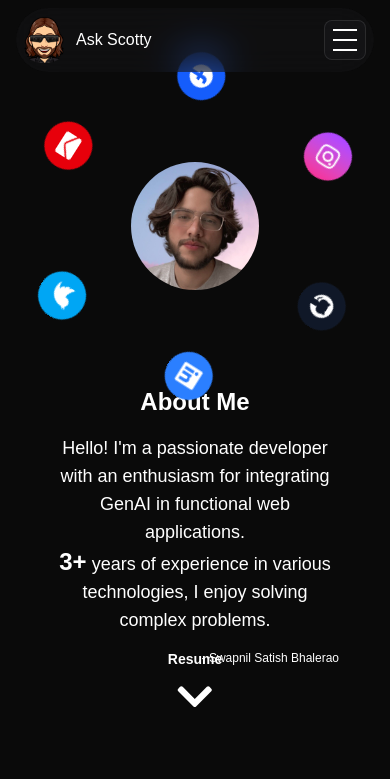
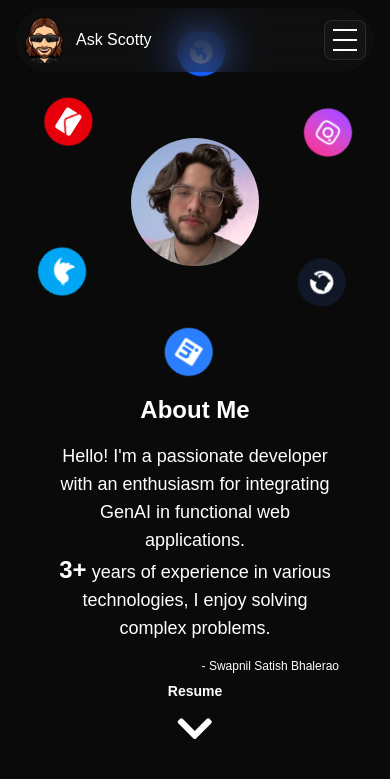
Before and after one commit to lilswapnil/MyPortfolio, a Next.js app: page /about in a window 390 px wide. Shown: the top 779 px of the page. Built offline with nearby package versions, Linux system fonts and the light colour scheme.

Commit message:
trying ot fix the about page sm device layout

```diff
--- a/app/about/page.tsx
+++ b/app/about/page.tsx
@@ -88,7 +88,7 @@ export default function About() {
 
     return (
         <>
-            <div className="about-container h-[calc(100vh-80px)] flex items-center justify-center text-white text-4xl relative overflow-x-hidden">
+            <div className="about-container mt-8 h-[calc(100vh-80px)] flex items-center justify-center text-white text-4xl relative overflow-x-hidden">
                 <OrbitSection icons={icons} yearsCount={yearsCount} />
                 <ArrowDown />
             </div>
@@ -162,7 +162,7 @@ interface SkillCardProps {
 function OrbitSection({ icons, yearsCount }: OrbitSectionProps) {
     return (
         <>
-            <div className="flex flex-col sm:flex-row items-center justify-center gap-8 sm:gap-4 md:gap-8 w-full sm:w-auto">
+            <div className="flex flex-col items-center justify-center gap-8 w-full h-auto sm:flex-row mb-20 sm:gap-6 sm:h-screen">
                 <div className="flex flex-col items-center relative w-64 h-64 sm:w-80 sm:h-80 md:w-96 md:h-96 flex-shrink-0">
                     <div className="orbit-container absolute inset-0 flex items-center justify-center">
                         <div className="absolute z-10">
@@ -174,14 +174,14 @@ function OrbitSection({ icons, yearsCount }: OrbitSectionProps) {
                     </div>
                 </div>
 
-                <div className="text-center sm:text-left text-white-800 w-full sm:w-auto max-w-xs sm:max-w-sm md:max-w-2xl px-4 sm:px-0">
-                    <h1 className="mb-4 text-2xl sm:text-3xl md:text-4xl font-bold">About Me</h1>
-                    <p className="text-lg sm:text-l md:text-2xl max-w-xs sm:max-w-sm md:max-w-xl text-white-600">
+                <div className="text-center text-white-800 w-full max-w-xs mt-8 px-4 sm:text-left sm:w-auto sm:max-w-sm sm:mt-0 sm:px-0 md:max-w-2xl">
+                    <h1 className="mb-4 text-2xl font-bold sm:text-3xl md:text-4xl">About Me</h1>
+                    <p className="text-lg max-w-xs text-white-600 sm:max-w-sm sm:text-l md:max-w-xl md:text-2xl">
                         Hello! I'm a passionate developer with an enthusiasm for integrating GenAI in functional web applications.
                         <br/>
-                        <span className="font-bold text-2xl sm:text-3xl md:text-4xl text-white-950">{yearsCount}+</span> years of experience in various technologies, I enjoy solving complex problems.
+                        <span className="font-bold text-2xl text-white-950 sm:text-3xl md:text-4xl">{yearsCount}+</span> years of experience in various technologies, I enjoy solving complex problems.
                     </p>
-                    <p className='text-right mt-4 text-white-100 text-xs sm:text-sm md:text-sm'>- Swapnil Satish Bhalerao</p>
+                    <p className='mt-4 text-xs text-right text-white-100 sm:text-sm md:text-sm'>- Swapnil Satish Bhalerao</p>
                 </div>
             </div>
         </>
@@ -212,7 +212,7 @@ function OrbitIcon({ item, index, totalIcons }: OrbitIconProps) {
 function ArrowDown() {
     return (
         <div className="absolute bottom-8 left-1/2 transform -translate-x-1/2 animate-bounce flex flex-col items-center">
-            <a href="#resume" className="text-white-600 hover:text-gray-900 transition duration-200 flex flex-col items-center gap-2">
+            <a href="#resume" className="text-white-600 hover:text-gray-900 transition duration-200 flex flex-col items-center gap-2 ">
                 <span className='text-sm font-semibold text-white-700'>Resume</span>
                 <FaChevronDown size={40} />
             </a>
--- a/app/components/Navbar/page.tsx
+++ b/app/components/Navbar/page.tsx
@@ -47,11 +47,11 @@ export default function Navbar() {
           transform: 'translateX(-50%)',
           top: isLoading ? '50%' : '8px',
           marginTop: isLoading ? '-24px' : '0',
-          width: isLoading ? '160px' : 'calc(100vw - 32px)',
-          maxWidth: isLoading ? '220px' : '1792px',
+          width: isLoading ? '180px' : 'calc(100vw - 32px)',
+          maxWidth: isLoading ? '240px' : '1792px',
           height: isLoading ? '58px' : '64px',
           opacity: isLoading ? 1 : 1,
-          padding: isLoading ? '10px' : '0',
+          padding: isLoading ? '20px' : '0',
           border: isLoading ? `2px solid ${isDark ? 'rgba(255, 255, 255, 0.3)' : 'rgba(0, 0, 0, 0.3)'}` : 'none',
           boxShadow: isLoading
             ? `0 0 20px ${isDark ? 'rgba(255, 255, 255, 0.4)' : 'rgba(0, 0, 0, 0.3)'}, inset 0 0 20px ${isDark ? 'rgba(255, 255, 255, 0.1)' : 'rgba(0, 0, 0, 0.05)'}`
```
